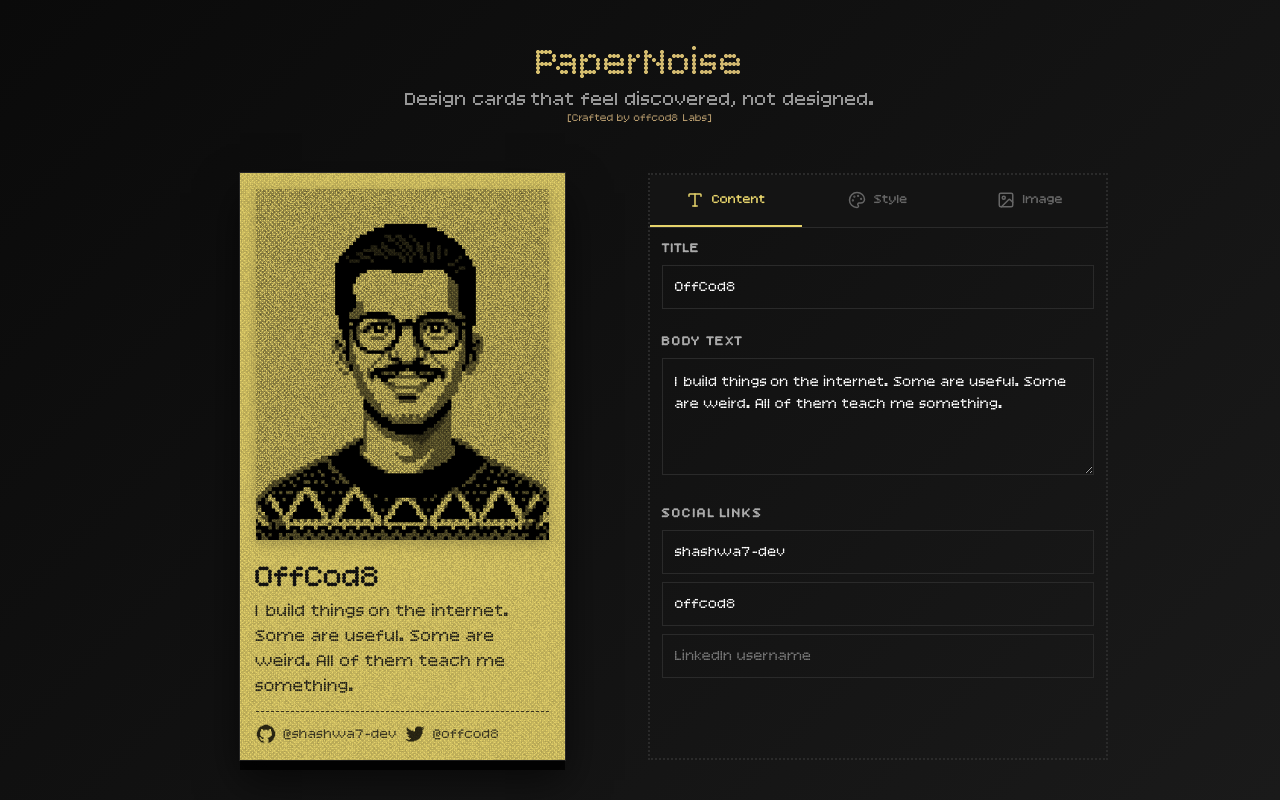
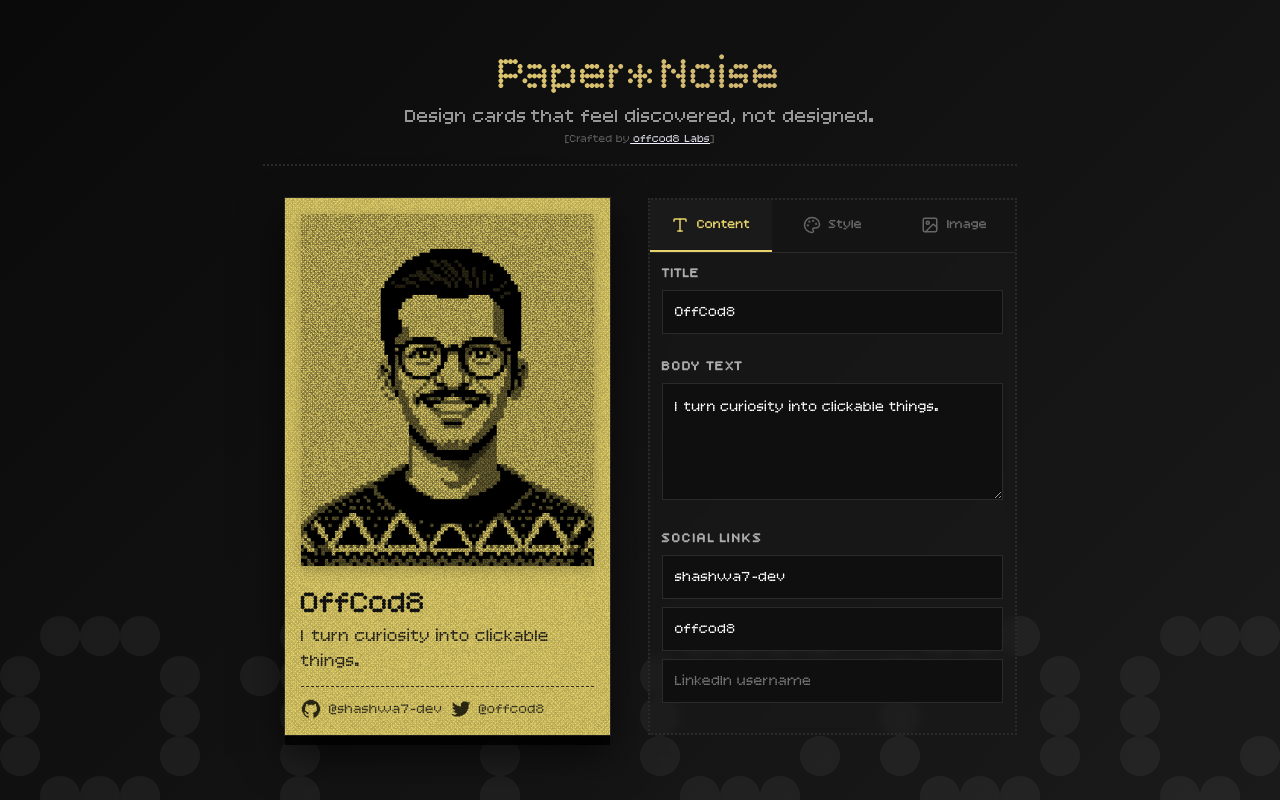
Before and after one commit to shashwa7-dev/papernoise-offcod8, a React (Vite) app: page / in a window 1280 px wide. Built offline with nearby package versions, Linux system fonts and the light colour scheme.

Commit message:
some polishing

```diff
--- a/src/App.jsx
+++ b/src/App.jsx
@@ -1,7 +1,12 @@
 import VintageCardEditor from "./component/VintageCardEditor";
 
 function App() {
-  return <VintageCardEditor />;
+  return (
+    <>
+      <VintageCardEditor />
+      <p className="brand-overlay">offcod8</p>
+    </>
+  );
 }
 
 export default App;
--- a/src/component/VintageCardEditor.jsx
+++ b/src/component/VintageCardEditor.jsx
@@ -46,9 +46,7 @@ export default function VintageCardEditor() {
   const [image, setImage] = useState(DEFAULT_AVATAR);
 
   const [title, setTitle] = useState("OffCod8");
-  const [body, setBody] = useState(
-    "I build things on the internet. Some are useful. Some are weird. All of them teach me something."
-  );
+  const [body, setBody] = useState("I turn curiosity into clickable things.");
 
   const [socials, setSocials] = useState({
     github: "shashwa7-dev",
@@ -109,9 +107,15 @@ export default function VintageCardEditor() {
   return (
     <div className="app-container">
       <div className="header">
-        <h1>PaperNoise</h1>
+        <h1>{"Paper*Noise"}</h1>
         <p>Design cards that feel discovered, not designed.</p>
-        <p className="credits">{"[Crafted by offcod8 Labs]"}</p>
+        <a className="credits" href="https://www.shashwa7.in/" target="_blank">
+          {"[Crafted by"}
+          <span style={{ color: "#f0f0ff", textDecoration: "underline" }}>
+            {" offcod8 Labs"}
+          </span>
+          {"]"}
+        </a>
       </div>
 
       <div className="editor-layout">
--- a/src/index.css
+++ b/src/index.css
@@ -13,6 +13,8 @@
   --color-bg-tertiary: #141414;
   --color-border: #2a2a2a;
   --color-border-hover: #3a3a3a;
+  --color-surface-elevated: #0f0f0f;
+  --color-surface: #1a1a1a;
 
   /* Text Colors */
   --color-text-primary: #ffffff;
@@ -76,30 +78,44 @@ body {
   font-family: "Bitcount Prop Single", system-ui;
   font-optical-sizing: auto;
   min-height: 100dvh;
-  align-content: center;
   background: linear-gradient(
     135deg,
     var(--color-bg-primary) 0%,
     var(--color-bg-secondary) 100%
   );
+  position: relative;
   color: var(--color-text-primary);
+  z-index: 1;
+}
+.brand-overlay {
+  position: fixed;
+  bottom: -20%;
+  left: 0;
+  right: 0;
+  margin: auto;
+  opacity: 0.05;
+  font-size: 25rem;
+  left: 0;
+  z-index: -1;
 }
 
 /* ================= LAYOUT ================= */
 
 .app-container {
   margin: 0 auto;
-  max-width: 1000px;
-  padding: var(--spacing-2xl);
+  max-width: 850px;
+  padding: var(--spacing-3xl);
 }
 
 .header {
   text-align: center;
-  margin-bottom: var(--spacing-3xl);
+  margin-bottom: var(--spacing-2xl);
+  padding-bottom: var(--spacing-lg);
+  border-bottom: 2px dotted var(--color-border);
 }
 
 .header h1 {
-  font-size: 2.5rem;
+  font-size: 3rem;
   font-weight: 400;
   background: var(--color-accent-gradient);
   -webkit-background-clip: text;
@@ -113,10 +129,10 @@ body {
   font-size: 1.25rem;
 }
 .credits {
-  font-size: 0.7rem !important;
-  color: var(--color-accent-secondary) !important;
+  font-size: 0.725rem !important;
+  text-decoration: none !important;
+  color: var(--color-text-tertiary);
 }
-
 
 .editor-layout {
   display: grid;
@@ -126,6 +142,10 @@ body {
 }
 
 @media (max-width: 1024px) {
+  .brand-overlay {
+    font-size: 15rem;
+    bottom: -10%;
+  }
   .editor-layout {
     grid-template-columns: 1fr;
   }
@@ -295,8 +315,9 @@ body {
 /* ================= CONTROLS PANEL ================= */
 
 .controls {
-  background: var(--color-surface);
+  background: rgba(26, 26, 26, 0.5);
   overflow: hidden;
+  backdrop-filter: blur(5px);
   width: 100%;
   border: 2px dotted var(--color-border);
 }
@@ -408,9 +429,8 @@ body {
   background: var(--color-surface-elevated);
   color: var(--color-text-primary);
   cursor: pointer;
-  font-weight: 500;
   transition: all var(--transition-fast);
-  font-size: 0.875rem;
+  font-size: 0.775rem;
 }
 
 .theme-btn:hover {
```
